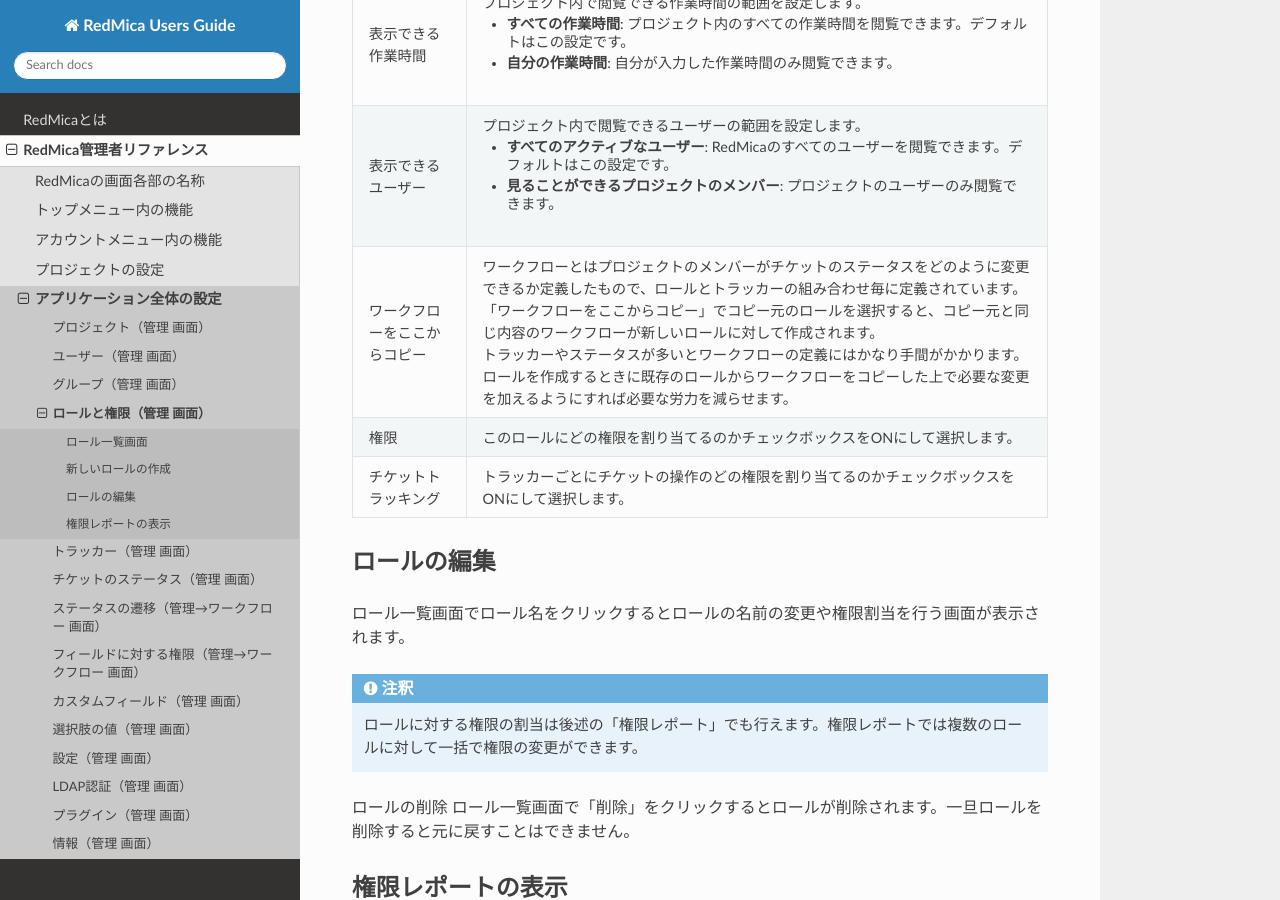
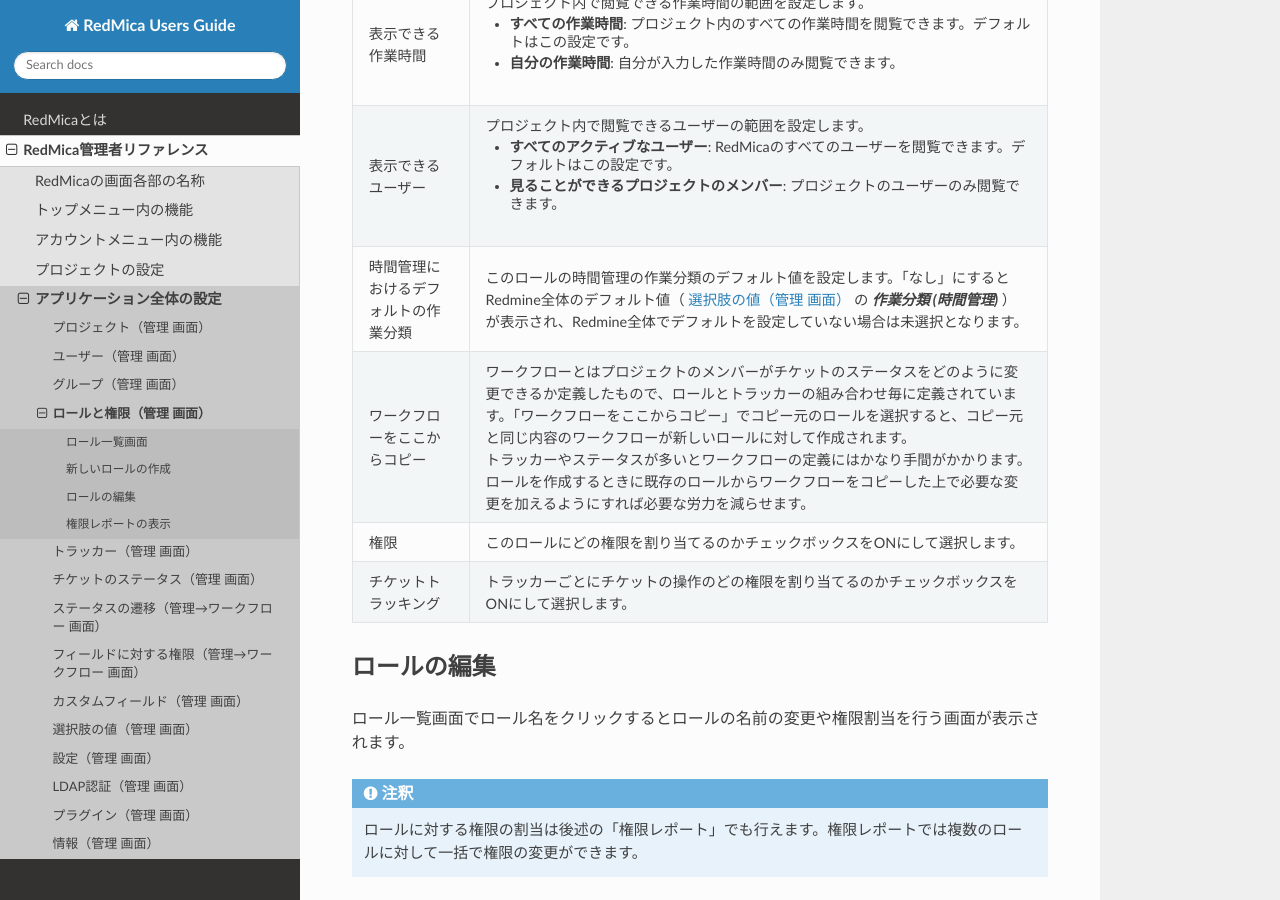
Before and after one commit to redmica/redmica-guide-ja, a Sphinx documentation site: the page built from source/reference/admin/roles.rst, in a window 1280 px wide and 900 px high, scrolled down 2689 px. Built offline with Sphinx 7.4.7 and the Read the Docs theme 2.0.0, drawn with Linux system fonts in a browser that asks for light colours.

Commit message:
RedMica 2.2対応

```diff
--- a/source/about-redmica.rst
+++ b/source/about-redmica.rst
@@ -1,7 +1,7 @@
 RedMicaとは
 *************************
 
-`RedMica <https://www.farend.co.jp/products/redmica/>`_ はプロジェクト管理・課題管理のためのオープンソースソフトウェアです。広く普及しているオープンソースソフトウェア `Redmine <https://redmine.jp/>`_ がベースであり、Redmineに対して上位互換です。
+`RedMica <https://www.redmica.jp/>`_ はプロジェクト管理・課題管理のためのオープンソースソフトウェアです。広く普及しているオープンソースソフトウェア `Redmine <https://redmine.jp/>`_ がベースであり、Redmineに対して上位互換です。
 
 RedMicaの最大の特長は、Redmineの次期バージョンの新機能を先行して使えることです。Redmineより短い6ヶ月間隔でRedmineの最新のソースコードをもとにリリースされるため、Redmineの次期バージョンに向けて開発が完了している機能をいち早く利用できます。
 
--- a/source/index.rst
+++ b/source/index.rst
@@ -3,9 +3,9 @@
 
 .. image:: images/ogp-redmica@2x.png
    :alt: RedMica logo
-   :target: https://www.farend.co.jp/products/redmica/
+   :target: https://www.redmica.jp/
 
-プロジェクト管理ソフトウェア `RedMica <https://www.farend.co.jp/products/redmica/>`_ のユーザーズガイドです。
+プロジェクト管理ソフトウェア `RedMica <https://www.redmica.jp/>`_ のユーザーズガイドです。
 
 RedMicaはオープンソースのプロジェクト管理ソフトウェア `Redmine <https://redmine.jp/>`_ のソースコードをもとにリリースされています。Redmineとの互換性を高いレベルで維持していますので、このユーザーズガイドの内容の多くはRedmineにもそのまま適用できます。
 
--- a/source/reference/account-menu/my-account.rst
+++ b/source/reference/account-menu/my-account.rst
@@ -155,7 +155,7 @@
 Atomアクセスキー
 	RedMicaのいくつかの情報はAtomフィードとして出力されています。フィードURLにはRSSリーダーから認証無しでアクセスできますが、他人がフィードを参照して情報が漏洩するのを防ぐためにユーザー固有の類推しにくいキーがURLに含まれています。このキーをAtomアクセスキーと呼びます。
 
-	AtomアクセスキーをリセットするとAtomアクセスキーが新しく作り直されます。古いアクセスキーは無効となりフィールドURLも変わるため。フィードリーダーの設定のやり直しが必要となります。
+	AtomアクセスキーをリセットするとAtomアクセスキーが新しく作り直されます。古いアクセスキーは無効となりフィールドURLも変わるため、フィードリーダーの設定のやり直しが必要となります。
 
 
 APIアクセスキー
--- a/source/reference/admin/roles.rst
+++ b/source/reference/admin/roles.rst
@@ -93,6 +93,9 @@
 
         * **見ることができるプロジェクトのメンバー**: プロジェクトのユーザーのみ閲覧できます。
 
+    * - 時間管理におけるデフォルトの作業分類
+      - このロールの時間管理の作業分類のデフォルト値を設定します。「なし」にすると Redmine全体のデフォルト値（ :doc:`../admin/enumerations` の :dfn:`作業分類 (時間管理)` ） が表示され、Redmine全体でデフォルトを設定していない場合は未選択となります。
+
     * - ワークフローをここからコピー
       - ワークフローとはプロジェクトのメンバーがチケットのステータスをどのように変更できるか定義したもので、ロールとトラッカーの組み合わせ毎に定義されています。「ワークフローをここからコピー」でコピー元のロールを選択すると、コピー元と同じ内容のワークフローが新しいロールに対して作成されます。
 
--- a/source/reference/admin/settings/mail_handler.rst
+++ b/source/reference/admin/settings/mail_handler.rst
@@ -17,7 +17,7 @@
    * - 名称
      - 説明
 
-   * - メール本文から一致する行以降を切り取る
+   * - メール本文から一致する行以降を切り捨てる
      - メールのフッタなど不要な情報がRedMicaのチケットに登録されないよう、メール本文の特定の行以降の内容を無視するよう設定します。
 
    * - 除外する添付ファイル名
--- a/source/reference/admin/users.rst
+++ b/source/reference/admin/users.rst
@@ -12,7 +12,7 @@
 
     ユーザー一覧画面
 
-表示されるユーザーの一覧は「フィルタ」により絞り込まれていて、デフォルトでは :dfn:`有効` が適用されています。フィルタの動作は次の表の通りです。
+表示されるユーザーの一覧は「フィルタ」により絞り込まれていて、デフォルトではステータスの :dfn:`有効` が適用されています。フィルタの動作は次の表の通りです。
 
 
 .. list-table:: ユーザー一覧画面のフィルタの動作
@@ -109,13 +109,13 @@
 ユーザーのロック
 ****************
 
-ユーザー一覧画面でユーザーのロックを行うと、そのユーザーはRedMicaにアクセスできなくなります。また、プロジェクトのメンバー一覧にも表示されなくなります。
+ユーザー一覧画面で :guilabel:`…` → :guilabel:`ロック` をクリックすると、そのユーザーはRedMicaにアクセスできなくなります。また、プロジェクトのメンバー一覧にも表示されなくなります。
 
 
 ユーザーの削除
 **************
 
-ユーザーをRedMicaから削除します。
+ユーザー一覧画面で :guilabel:`…` →  :guilabel:`削除` をクリックすると、ユーザーをRedMicaから削除します。
 
 .. warning::
     ユーザーを削除すると、それまでそのユーザーが作成・更新した情報は作成者・更新者が :dfn:`匿名ユーザー` になってしまい、誰が作成・更新したのか分からなくなってしまいます。
```
